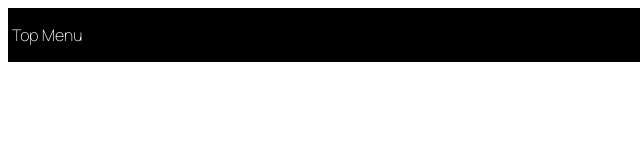
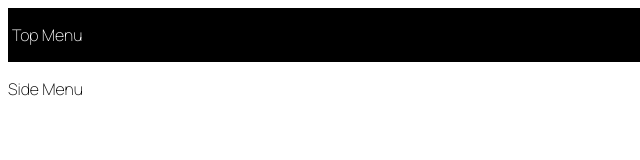
Before and after one commit to mike9025/festival, a plain HTML site: page src/practice2/index.html in a window 1280 px wide. Shown: the full height of the page, 0-640 px from the left. Drawn offline with Linux system fonts and the light colour scheme.

Commit message:
adding the website_implementation folder

```diff
--- a/src/practice2/index.html
+++ b/src/practice2/index.html
@@ -18,6 +18,9 @@
             <p>Top Menu</p>
 
         </header>
+        <aside class="flex-side-menu side-menu" aria-label="Main menu">
+            <p>Side Menu</p>
+        </aside>
 
         <div class="flex-main-content main-content" aria-label="Main content">
             <!--main content will go here-->
```
Also changed, not shown: 1 other file.
